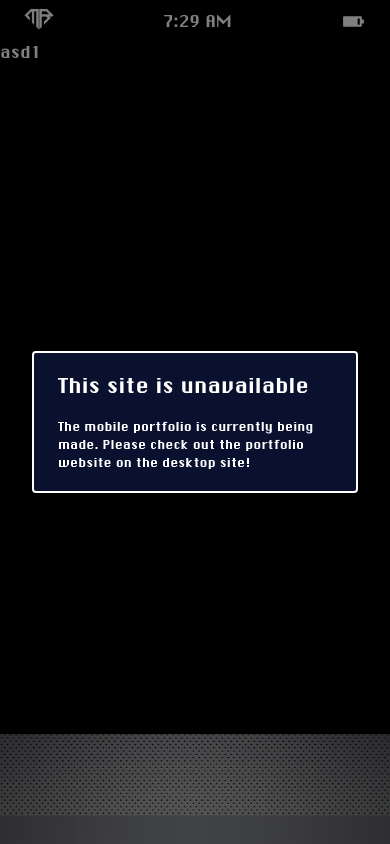
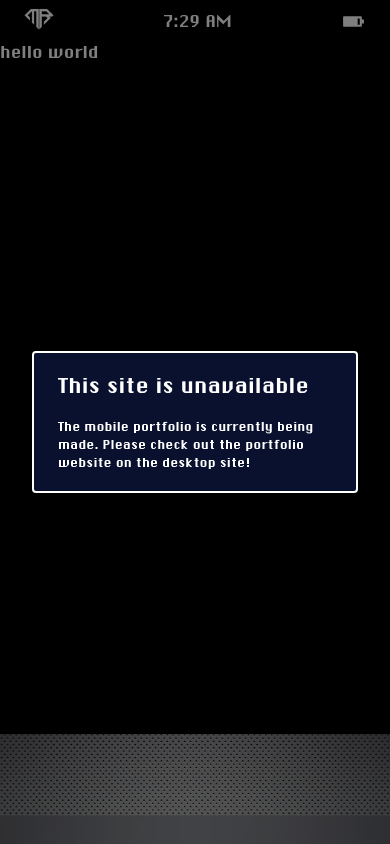
Before and after one commit to MiranRaz/MY_PORTFOLIO, a React (Vite) app: page / in a window 390 px wide. Built offline with nearby package versions, Linux system fonts and the light colour scheme.

Commit message:
WIP for mobile alert

```diff
--- a/src/components/Mobile/MobilePage/MobilePage.tsx
+++ b/src/components/Mobile/MobilePage/MobilePage.tsx
@@ -72,7 +72,7 @@ const MobilePage = () => {
           backgroundColor: "black",
         }}
       >
-        asd1
+        hello world
       </Grid>
       <Grid
         sx={{
```
